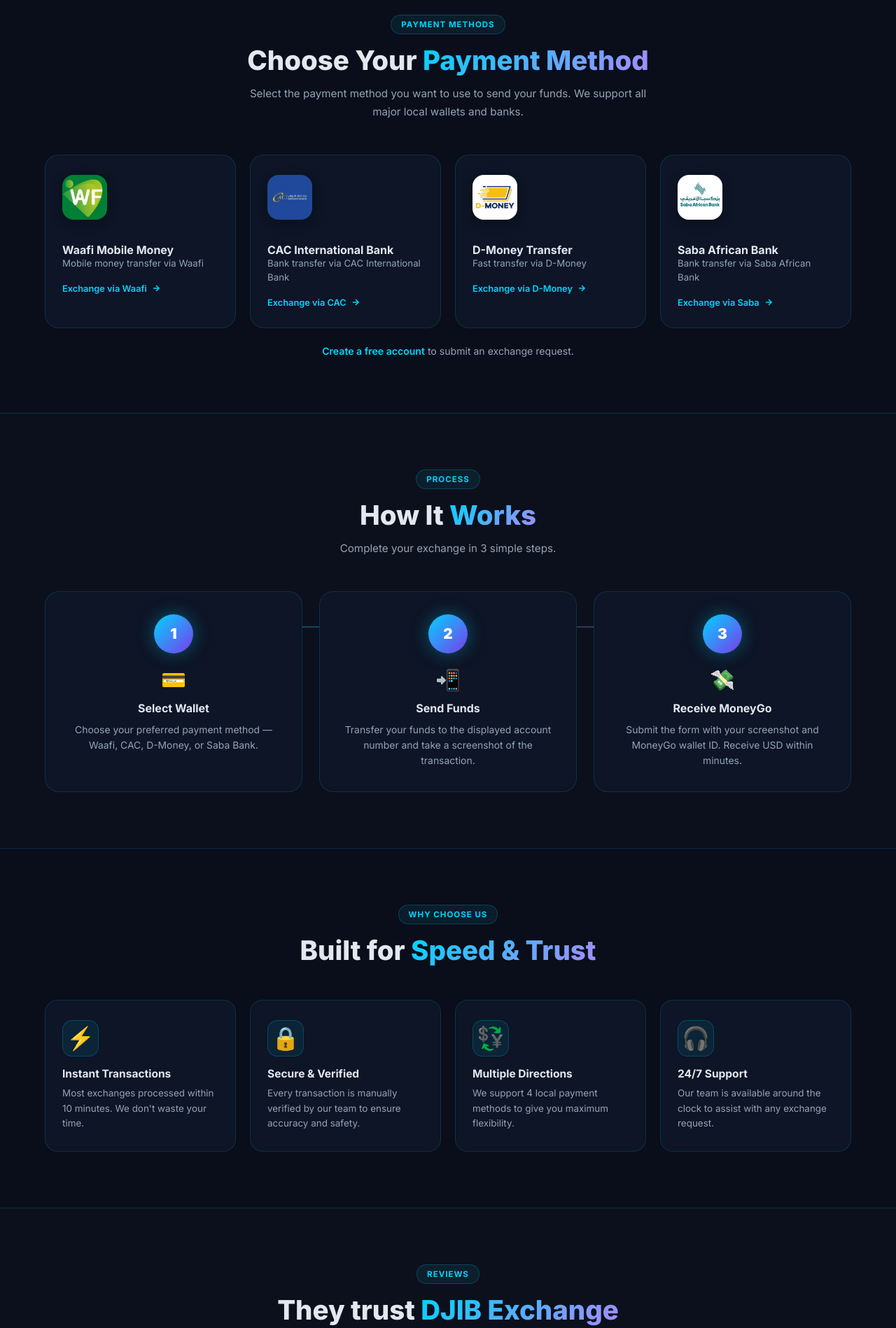
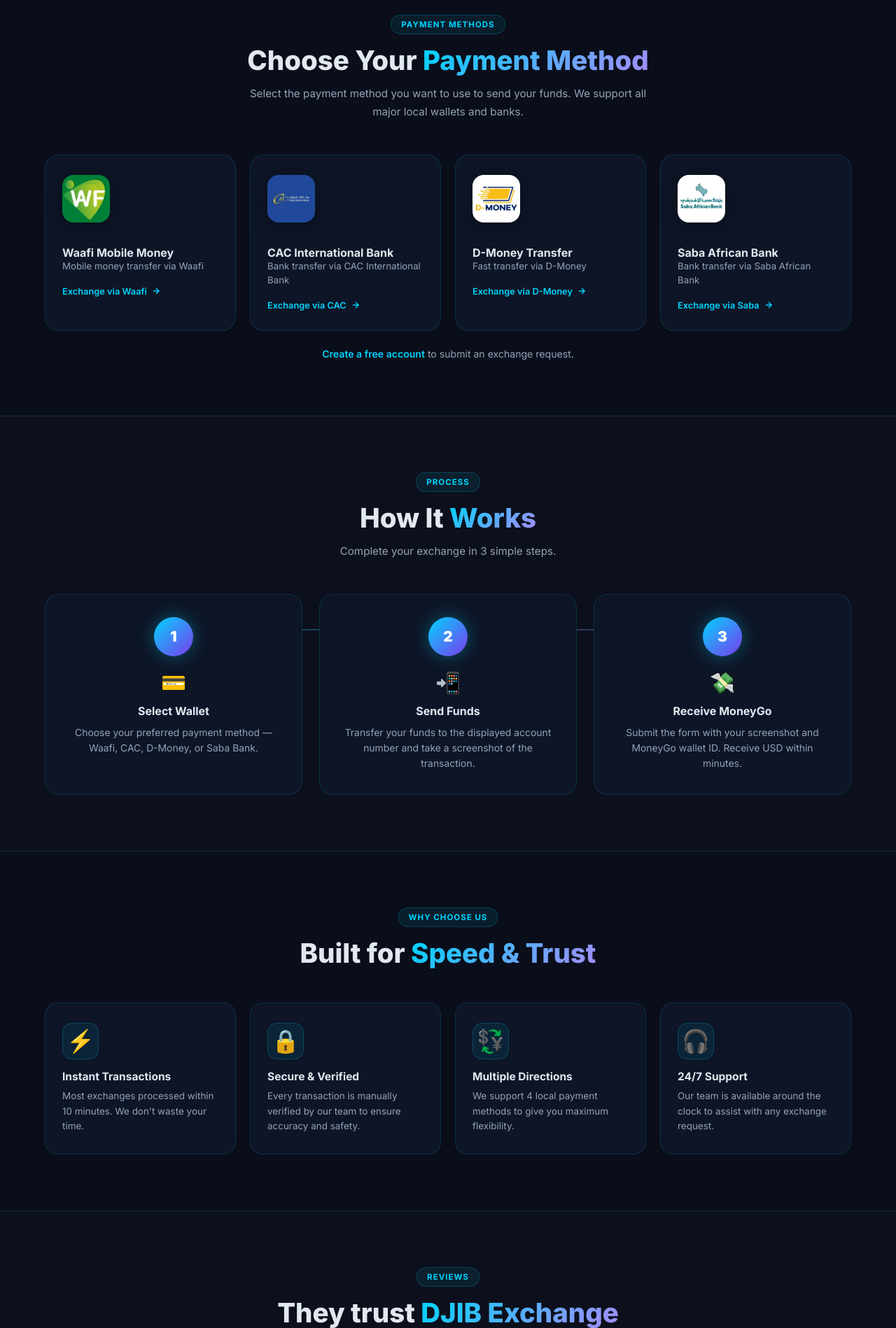
Before and after one commit to ExchangeKeno/Djibechange, a Django app: page / in a window 1280 px wide. Shown: the part 992-2890 px from the top of the page at 70% size. Run offline with Django 4.2, Linux system fonts and the light colour scheme.

Commit message:
Fix wallet logos visibility: animation never hides already-visible elements
- Replaced CSS keyframe opacity:0 animation with CSS transition approach
- Elements already visible on page load are never hidden (getBoundingClientRect check)
- wallet-logo-wrap gets explicit background + img display:block to ensure logos show
- Simplified IntersectionObserver: adds will-animate only for off-screen elements

Co-Authored-By: Claude Sonnet 4.6 <noreply@anthropic.com>

```diff
--- a/templates/exchange/home.html
+++ b/templates/exchange/home.html
@@ -296,11 +296,19 @@
 }
 .wallet-card:hover::before { opacity: 1; }
 .wallet-logo-wrap {
-  width: 64px; height: 64px;
+  width: 68px; height: 68px;
   border-radius: 16px;
   overflow: hidden;
   flex-shrink: 0;
-  box-shadow: 0 4px 16px rgba(0,0,0,0.3);
+  box-shadow: 0 4px 20px rgba(0,0,0,0.35);
+  background: rgba(0,212,255,0.08);
+  display: flex; align-items: center; justify-content: center;
+}
+.wallet-logo-wrap img {
+  width: 100%; height: 100%;
+  object-fit: cover;
+  border-radius: 12px;
+  display: block;
 }
 .wallet-card h3 { font-size: 1rem; font-weight: 700; margin: 0; }
 .wallet-card p { font-size: 0.83rem; color: var(--text-muted); margin: 0; line-height: 1.5; flex: 1; }
@@ -533,9 +541,10 @@
   .wallets-grid { grid-template-columns: 1fr; }
 }
 
-/* Fade-up animation */
-.fade-up { opacity:0; transform:translateY(30px); animation:fadeUp 0.6s ease forwards; }
-@keyframes fadeUp { to { opacity:1; transform:translateY(0); } }
+/* Fade-up animation — class added by JS when element enters viewport */
+.fade-up { opacity:1; transform:none; transition:opacity 0.6s ease, transform 0.6s ease; }
+.fade-up.will-animate { opacity:0; transform:translateY(28px); }
+.fade-up.animated { opacity:1; transform:none; }
 </style>
 {% endblock %}
 
@@ -678,7 +687,7 @@
 
     <div class="wallets-grid">
       {% if user.is_authenticated and not user.is_staff %}
-        <a href="{% url 'user_new_request' %}?wallet=waafi" class="wallet-card fade-up" style="animation-delay:0ms">
+        <a href="{% url 'user_new_request' %}?wallet=waafi" class="wallet-card fade-up" style="transition-delay:0ms">
           <div class="wallet-logo-wrap"><img src="{% static 'images/waafi.webp' %}" alt="Waafi" style="width:100%;height:100%;object-fit:cover;"></div>
           <div>
             <h3>Waafi Mobile Money</h3>
@@ -686,7 +695,7 @@
           </div>
           <div class="wallet-arrow">{{ t.wallet_exchange_via }} Waafi <svg width="14" height="14" viewBox="0 0 24 24" fill="none" stroke="currentColor" stroke-width="2.5"><path d="M5 12h14M12 5l7 7-7 7"/></svg></div>
         </a>
-        <a href="{% url 'user_new_request' %}?wallet=cac" class="wallet-card fade-up" style="animation-delay:80ms">
+        <a href="{% url 'user_new_request' %}?wallet=cac" class="wallet-card fade-up" style="transition-delay:80ms">
           <div class="wallet-logo-wrap"><img src="{% static 'images/cac.webp' %}" alt="CAC" style="width:100%;height:100%;object-fit:cover;"></div>
           <div>
             <h3>CAC International Bank</h3>
@@ -694,7 +703,7 @@
           </div>
           <div class="wallet-arrow">{{ t.wallet_exchange_via }} CAC <svg width="14" height="14" viewBox="0 0 24 24" fill="none" stroke="currentColor" stroke-width="2.5"><path d="M5 12h14M12 5l7 7-7 7"/></svg></div>
         </a>
-        <a href="{% url 'user_new_request' %}?wallet=dmoney" class="wallet-card fade-up" style="animation-delay:160ms">
+        <a href="{% url 'user_new_request' %}?wallet=dmoney" class="wallet-card fade-up" style="transition-delay:160ms">
           <div class="wallet-logo-wrap"><img src="{% static 'images/dmoney.webp' %}" alt="D-Money" style="width:100%;height:100%;object-fit:cover;"></div>
           <div>
             <h3>D-Money Transfer</h3>
@@ -702,7 +711,7 @@
           </div>
           <div class="wallet-arrow">{{ t.wallet_exchange_via }} D-Money <svg width="14" height="14" viewBox="0 0 24 24" fill="none" stroke="currentColor" stroke-width="2.5"><path d="M5 12h14M12 5l7 7-7 7"/></svg></div>
         </a>
-        <a href="{% url 'user_new_request' %}?wallet=saba" class="wallet-card fade-up" style="animation-delay:240ms">
+        <a href="{% url 'user_new_request' %}?wallet=saba" class="wallet-card fade-up" style="transition-delay:240ms">
           <div class="wallet-logo-wrap"><img src="{% static 'images/saba.webp' %}" alt="Saba" style="width:100%;height:100%;object-fit:cover;"></div>
           <div>
             <h3>Saba African Bank</h3>
@@ -711,7 +720,7 @@
           <div class="wallet-arrow">{{ t.wallet_exchange_via }} Saba <svg width="14" height="14" viewBox="0 0 24 24" fill="none" stroke="currentColor" stroke-width="2.5"><path d="M5 12h14M12 5l7 7-7 7"/></svg></div>
         </a>
       {% else %}
-        <a href="{% url 'user_login' %}?next={% url 'user_new_request' %}%3Fwallet%3Dwaafi" class="wallet-card fade-up" style="animation-delay:0ms">
+        <a href="{% url 'user_login' %}?next={% url 'user_new_request' %}%3Fwallet%3Dwaafi" class="wallet-card fade-up" style="transition-delay:0ms">
           <div class="wallet-logo-wrap"><img src="{% static 'images/waafi.webp' %}" alt="Waafi" style="width:100%;height:100%;object-fit:cover;"></div>
           <div>
             <h3>Waafi Mobile Money</h3>
@@ -719,7 +728,7 @@
           </div>
           <div class="wallet-arrow">{{ t.wallet_exchange_via }} Waafi <svg width="14" height="14" viewBox="0 0 24 24" fill="none" stroke="currentColor" stroke-width="2.5"><path d="M5 12h14M12 5l7 7-7 7"/></svg></div>
         </a>
-        <a href="{% url 'user_login' %}?next={% url 'user_new_request' %}%3Fwallet%3Dcac" class="wallet-card fade-up" style="animation-delay:80ms">
+        <a href="{% url 'user_login' %}?next={% url 'user_new_request' %}%3Fwallet%3Dcac" class="wallet-card fade-up" style="transition-delay:80ms">
           <div class="wallet-logo-wrap"><img src="{% static 'images/cac.webp' %}" alt="CAC" style="width:100%;height:100%;object-fit:cover;"></div>
           <div>
             <h3>CAC International Bank</h3>
@@ -727,7 +736,7 @@
           </div>
           <div class="wallet-arrow">{{ t.wallet_exchange_via }} CAC <svg width="14" height="14" viewBox="0 0 24 24" fill="none" stroke="currentColor" stroke-width="2.5"><path d="M5 12h14M12 5l7 7-7 7"/></svg></div>
         </a>
-        <a href="{% url 'user_login' %}?next={% url 'user_new_request' %}%3Fwallet%3Ddmoney" class="wallet-card fade-up" style="animation-delay:160ms">
+        <a href="{% url 'user_login' %}?next={% url 'user_new_request' %}%3Fwallet%3Ddmoney" class="wallet-card fade-up" style="transition-delay:160ms">
           <div class="wallet-logo-wrap"><img src="{% static 'images/dmoney.webp' %}" alt="D-Money" style="width:100%;height:100%;object-fit:cover;"></div>
           <div>
             <h3>D-Money Transfer</h3>
@@ -735,7 +744,7 @@
           </div>
           <div class="wallet-arrow">{{ t.wallet_exchange_via }} D-Money <svg width="14" height="14" viewBox="0 0 24 24" fill="none" stroke="currentColor" stroke-width="2.5"><path d="M5 12h14M12 5l7 7-7 7"/></svg></div>
         </a>
-        <a href="{% url 'user_login' %}?next={% url 'user_new_request' %}%3Fwallet%3Dsaba" class="wallet-card fade-up" style="animation-delay:240ms">
+        <a href="{% url 'user_login' %}?next={% url 'user_new_request' %}%3Fwallet%3Dsaba" class="wallet-card fade-up" style="transition-delay:240ms">
           <div class="wallet-logo-wrap"><img src="{% static 'images/saba.webp' %}" alt="Saba" style="width:100%;height:100%;object-fit:cover;"></div>
           <div>
             <h3>Saba African Bank</h3>
@@ -763,19 +772,19 @@
       <p>{{ t.hiw_desc }}</p>
     </div>
     <div class="hiw-grid">
-      <div class="hiw-card fade-up" style="animation-delay:0ms">
+      <div class="hiw-card fade-up" style="transition-delay:0ms">
         <div class="hiw-num">1</div>
         <span class="hiw-icon">💳</span>
         <h3>{{ t.hiw_step1_title }}</h3>
         <p>{{ t.hiw_step1_desc }}</p>
       </div>
-      <div class="hiw-card fade-up" style="animation-delay:100ms">
+      <div class="hiw-card fade-up" style="transition-delay:100ms">
         <div class="hiw-num">2</div>
         <span class="hiw-icon">📲</span>
         <h3>{{ t.hiw_step2_title }}</h3>
         <p>{{ t.hiw_step2_desc }}</p>
       </div>
-      <div class="hiw-card fade-up" style="animation-delay:200ms">
+      <div class="hiw-card fade-up" style="transition-delay:200ms">
         <div class="hiw-num">3</div>
         <span class="hiw-icon">💸</span>
         <h3>{{ t.hiw_step3_title }}</h3>
@@ -793,22 +802,22 @@
       <h2>{{ t.feat_title }} <span class="gradient-text">{{ t.feat_title_2 }}</span></h2>
     </div>
     <div class="features-grid">
-      <div class="feature-card fade-up" style="animation-delay:0ms">
+      <div class="feature-card fade-up" style="transition-delay:0ms">
         <div class="feature-icon">⚡</div>
         <h3>{{ t.feat1_title }}</h3>
         <p>{{ t.feat1_desc }}</p>
       </div>
-      <div class="feature-card fade-up" style="animation-delay:80ms">
+      <div class="feature-card fade-up" style="transition-delay:80ms">
         <div class="feature-icon">🔒</div>
         <h3>{{ t.feat2_title }}</h3>
         <p>{{ t.feat2_desc }}</p>
       </div>
-      <div class="feature-card fade-up" style="animation-delay:160ms">
+      <div class="feature-card fade-up" style="transition-delay:160ms">
         <div class="feature-icon">💱</div>
         <h3>{{ t.feat3_title }}</h3>
         <p>{{ t.feat3_desc }}</p>
       </div>
-      <div class="feature-card fade-up" style="animation-delay:240ms">
+      <div class="feature-card fade-up" style="transition-delay:240ms">
         <div class="feature-icon">🎧</div>
         <h3>{{ t.feat4_title }}</h3>
         <p>{{ t.feat4_desc }}</p>
@@ -825,7 +834,7 @@
       <h2>{{ t.testi_title }} <span class="gradient-text">{{ t.testi_title_2 }}</span></h2>
     </div>
     <div class="testi-grid">
-      <div class="testi-card fade-up" style="animation-delay:0ms">
+      <div class="testi-card fade-up" style="transition-delay:0ms">
         <div class="testi-stars">★★★★★</div>
         <p class="testi-text">"{{ t.testi1_text }}"</p>
         <div class="testi-author">
@@ -836,7 +845,7 @@
           </div>
         </div>
       </div>
-      <div class="testi-card fade-up" style="animation-delay:100ms">
+      <div class="testi-card fade-up" style="transition-delay:100ms">
         <div class="testi-stars">★★★★★</div>
         <p class="testi-text">"{{ t.testi2_text }}"</p>
         <div class="testi-author">
@@ -847,7 +856,7 @@
           </div>
         </div>
       </div>
-      <div class="testi-card fade-up" style="animation-delay:200ms">
+      <div class="testi-card fade-up" style="transition-delay:200ms">
         <div class="testi-stars">★★★★★</div>
         <p class="testi-text">"{{ t.testi3_text }}"</p>
         <div class="testi-author">
@@ -938,23 +947,23 @@
 
 {% block extra_js %}
 <script>
-// Intersection Observer pour fade-up
 (function(){
-  var els = document.querySelectorAll('.fade-up');
-  if(!('IntersectionObserver' in window)){
-    els.forEach(function(el){ el.style.opacity=1; el.style.transform='none'; });
-    return;
-  }
+  if(!('IntersectionObserver' in window)) return;
+  var vH = window.innerHeight || document.documentElement.clientHeight;
   var obs = new IntersectionObserver(function(entries){
     entries.forEach(function(e){
       if(e.isIntersecting){
-        e.target.style.animationPlayState='running';
+        e.target.classList.add('animated');
+        e.target.classList.remove('will-animate');
         obs.unobserve(e.target);
       }
     });
-  }, { threshold:0.1 });
-  els.forEach(function(el){
-    el.style.animationPlayState='paused';
+  }, { threshold:0.06, rootMargin:'0px 0px -30px 0px' });
+  document.querySelectorAll('.fade-up').forEach(function(el){
+    var rect = el.getBoundingClientRect();
+    // Déjà visible au chargement → pas d'animation, visible immédiatement
+    if(rect.top < vH && rect.bottom > 0) return;
+    el.classList.add('will-animate');
     obs.observe(el);
   });
 })();
```
